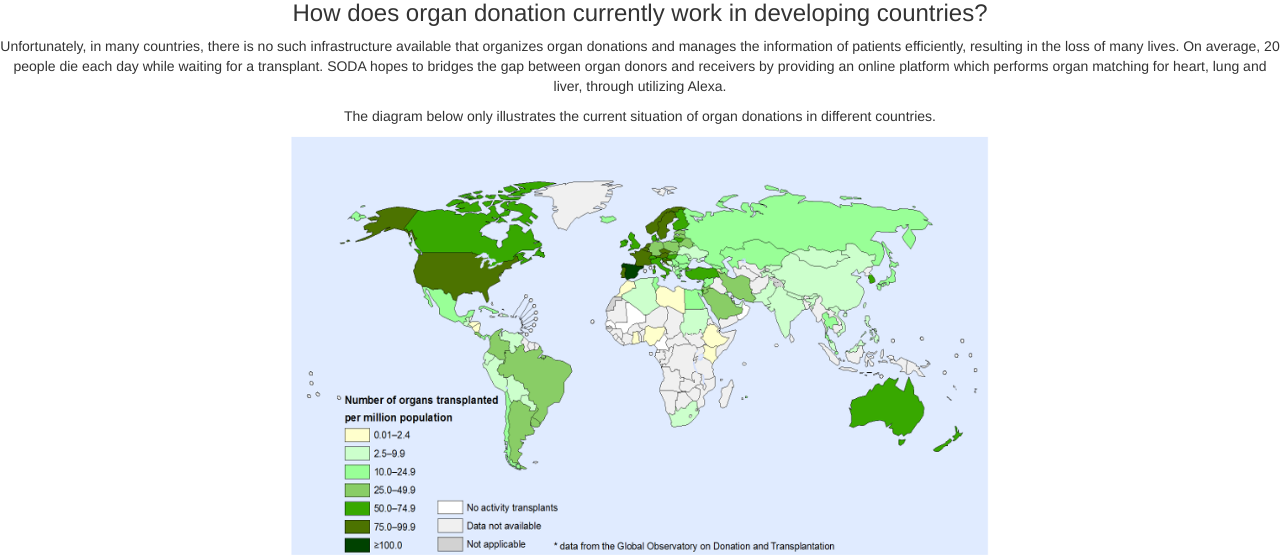
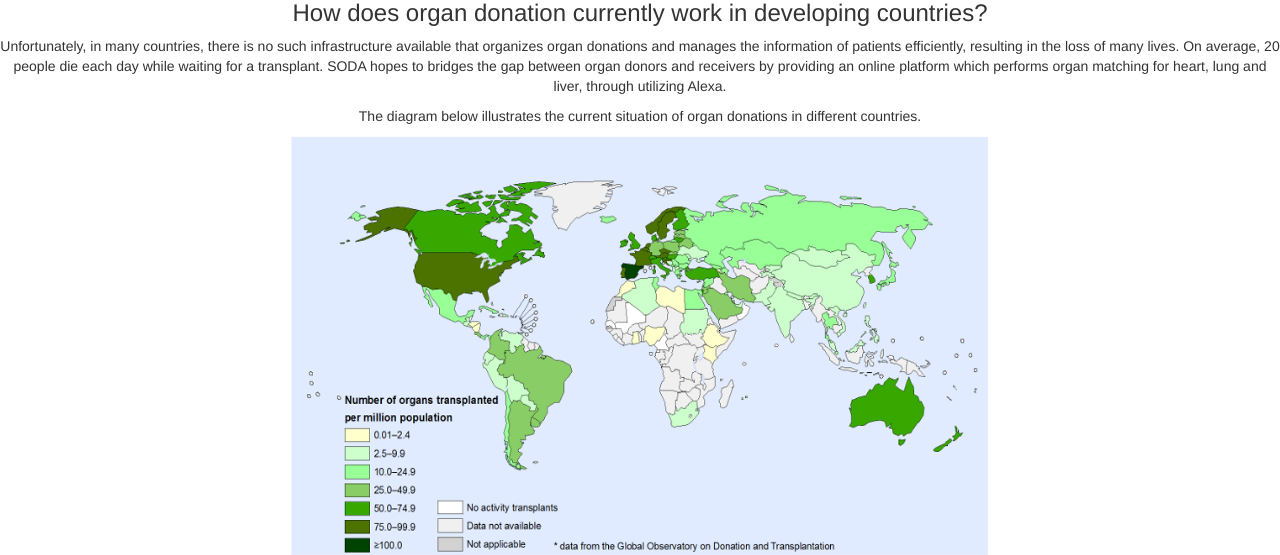
Before and after one commit to magittan/soda, a Flask app: page /about in a window 1280 px wide. Shown: the part 424-979 px from the top of the page. Run offline with Flask 2, Linux system fonts and the light colour scheme; some libraries are stand-ins or nearby versions.

Commit message:
about.html

```diff
--- a/templates/about.html
+++ b/templates/about.html
@@ -39,7 +39,7 @@ img.center {
 <h3> How does organ donation currently work in developing countries? </h3>
   <p> Unfortunately, in many countries, there is no such infrastructure available that organizes organ donations and manages the information of patients efficiently, resulting in the loss of many lives. On average, 20 people die each day while waiting for a transplant. SODA hopes to bridges the gap between organ donors and receivers by providing an online platform which performs organ matching for heart, lung and liver, through utilizing Alexa.</p>
 
-  <p> The diagram below only illustrates the current situation of organ donations in different countries. </p>
+  <p> The diagram below illustrates the current situation of organ donations in different countries. </p>
 
 <img src="{{url_for('static',filename='map.png')}}" alt="map"
 height="420">
```
